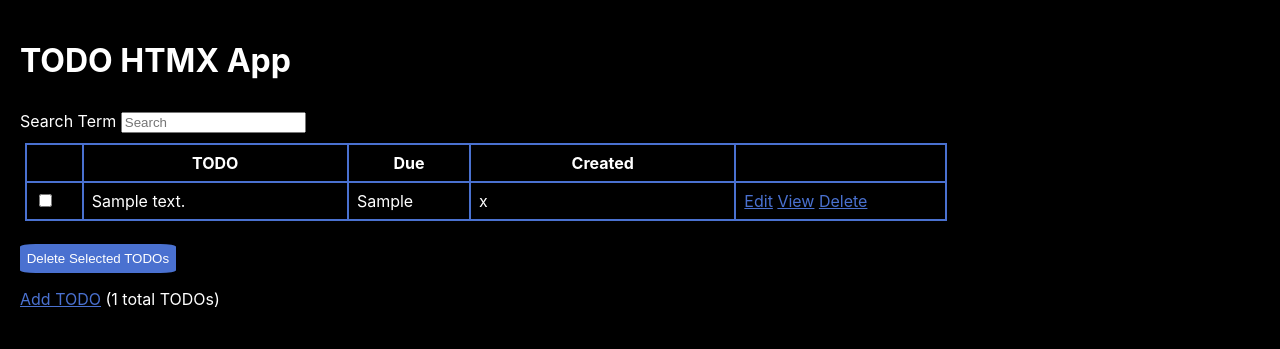
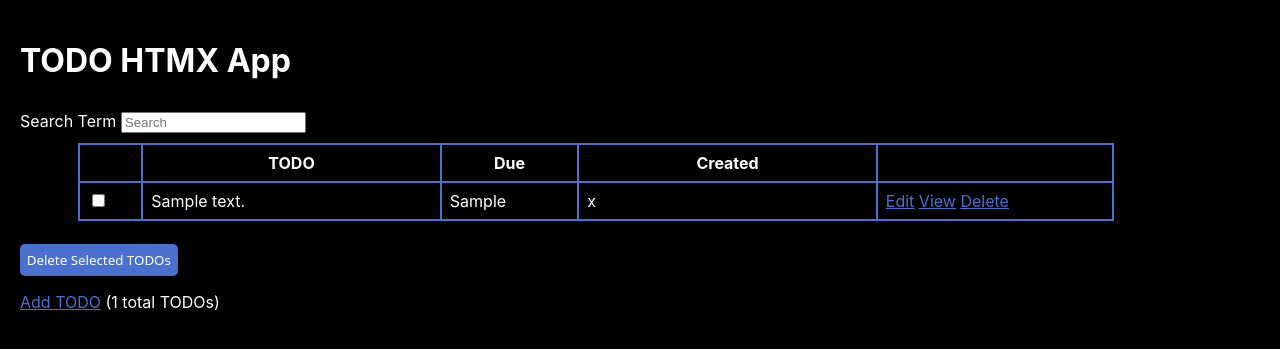
Before and after one commit to Oxmoon/htmx-demo, a Flask app: page /todos in a window 1280 px wide. Shown: the top 349 px of the page. Run offline with Flask 3, Linux system fonts and the light colour scheme; tables that the repository leaves empty hold one stand-in row (values such as "Sample post").

Commit message:
minor style changes

```diff
--- a/static/main.css
+++ b/static/main.css
@@ -1,7 +1,7 @@
 body {
     background-color: black;
     color: white;
-    font-family: -apple-system, BlinkMacSystemFont, 'Segoe UI', 'Roboto',
+    font-family: 'American Typewriter', -apple-system, BlinkMacSystemFont, 'Roboto',
         'Oxygen', 'Ubuntu', 'Cantarell', 'Fira Sans', 'Droid Sans',
         'Helvetica Neue', sans-serif !important;
     width: 90%;
@@ -28,14 +28,15 @@ tr.htmx-swapping {
 button {
     padding: .5em;
     background-color: #4a71d0;
+    font-family: 'American Typewriter', system-ui, -apple-system, BlinkMacSystemFont, 'Segoe UI', Roboto, Oxygen, Ubuntu, Cantarell, 'Open Sans', 'Helvetica Neue', sans-serif;
     color: white;
     margin-top: 1em;
-    border-radius: 10%;
+    border-radius: 5px;
     border: 0px;
 }
 table {
-    width: 80%;
-    margin: 10px 5px;
+    width: 90%;
+    margin: 10px auto;
 }
 table, th, tr, td {
     border: 2px solid #4a71d0;
@@ -51,6 +52,10 @@ table, th, tr, td {
     min-width: 4em;
 }
 
+.mEm4 {
+    max-width: 4em;
+}
+
 .flR {
     position: relative;
     float: right;
```
